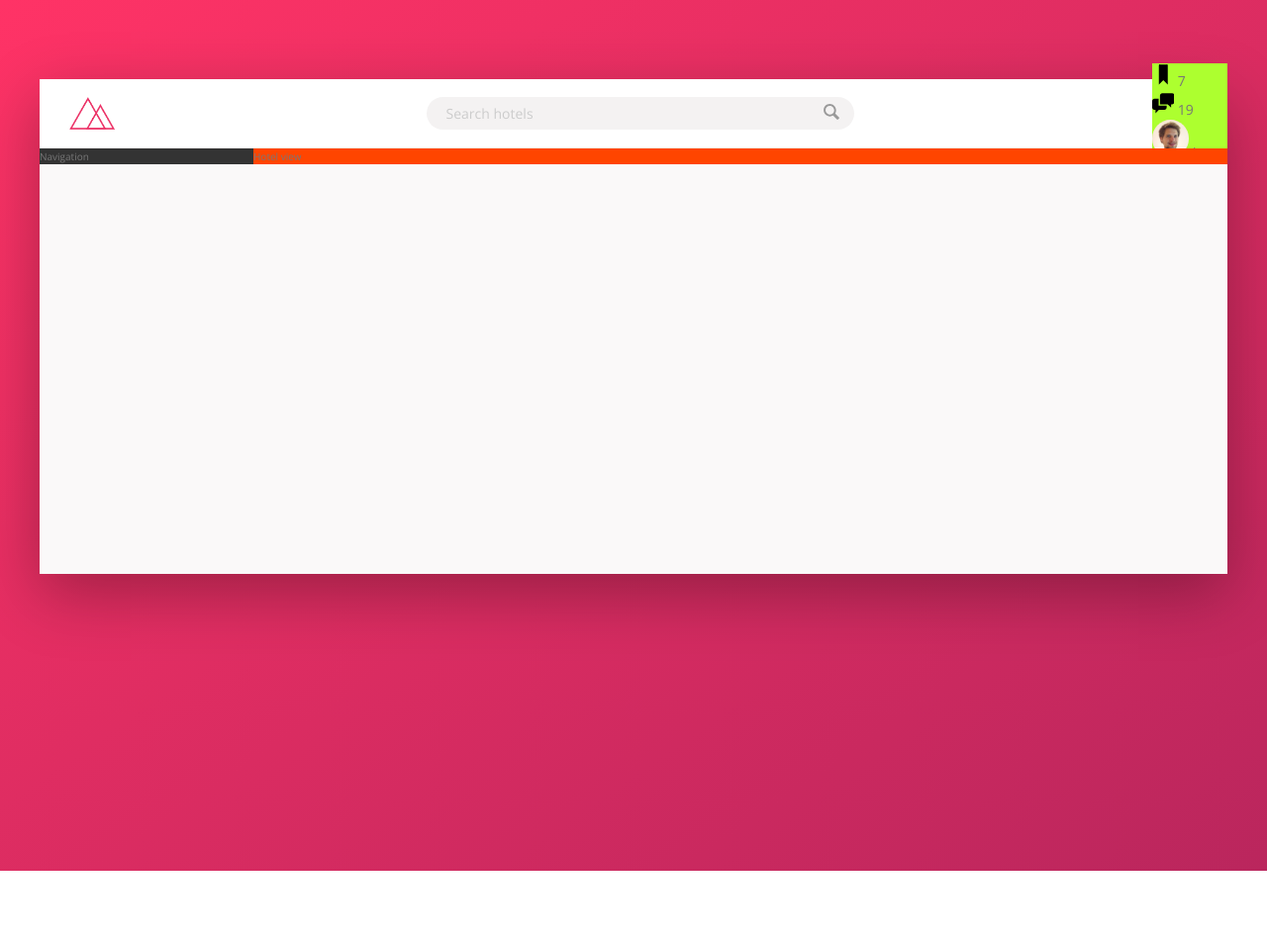
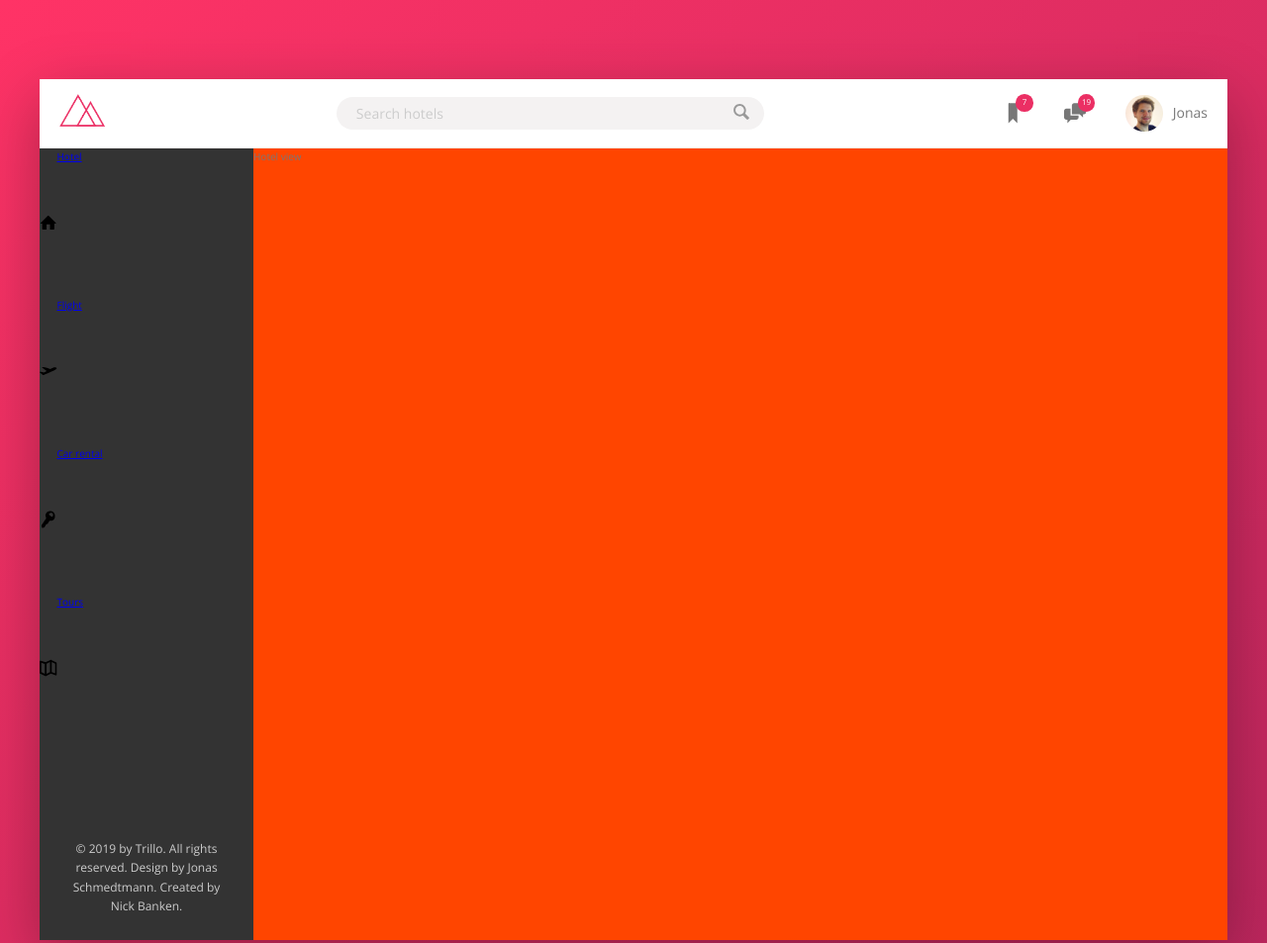
Before and after one commit to NickBanken/Trillo, a website: page index.html in a window 1280 px wide. Shown: the top 953 px of the page at 99% size. Before the commit the page ends 880 px from the top, so only its background shows below. Drawn offline with nearby package versions, Linux system fonts and the light colour scheme.

Commit message:
finished the header

```diff
--- a/index.html
+++ b/index.html
@@ -15,7 +15,9 @@
 <body>
     <div class="container">
         <header class="header">
-            <img src="img/logo.png" alt="trillo logo" class="logo">
+            <a href="https://www.youtube.com" target="__blank">
+                <img src="img/logo.png" alt="trillo logo" class="logo">
+            </a>
 
             <form action="#" class="search">
                 <input type="text" class="search__input" placeholder="Search hotels">
@@ -25,21 +27,21 @@
                     </svg>
                 </button>
             </form>
-            <nav class="user-nav">
-                <div class="user-nav__icon-box">
-                    <svg class="user-nav__icon">
+            <nav class="user--nav">
+                <div class="user--nav__icon-box">
+                    <svg class="user--nav__icon">
                         <use xlink:href="img/sprite.svg#icon-bookmark"></use>
                     </svg>
-                    <span class="user-nav__notification">7</span>
+                    <span class="user--nav__notification">7</span>
                 </div>
-                <div class="user-nav__icon-box">
-                    <svg class="user-nav__icon">
+                <div class="user--nav__icon-box">
+                    <svg class="user--nav__icon">
                         <use xlink:href="img/sprite.svg#icon-chat"></use>
                     </svg>
-                    <span class="user-nav__notification">19</span>
+                    <span class="user--nav__notification">19</span>
                 </div>
-                <div class="user-nav__user">
-                    <img src="img/user.jpg" alt="User Photo" class="user-nav__user-photo">
+                <div class="user--nav__user">
+                    <img src="img/user.jpg" alt="User Photo" class="user--nav__user-photo">
                     <span class="user-nav__username">Jonas</span>
                 </div>
             </nav>
@@ -48,8 +50,52 @@
 
         <div class="content">
             <nav class="sidebar">
-                Navigation
+                <ul class="side--nav">
+                    <li class="side--nav__item">
+                        <a href="#" class="side--nav__link">
+                            <svg class="side--nav__icon">
+                                <use xlink:href="img/sprite.svg#icon-home"></use>
+                            </svg>
+                            <span>Hotel</span>
+                        </a>
+                    </li>
+
+                    <li class="side--nav__item">
+                        <a href="#" class="side--nav__link">
+                            <svg class="side--nav__icon">
+                                <use xlink:href="img/sprite.svg#icon-aircraft-take-off"></use>
+                            </svg>
+                            <span>Flight</span>
+                        </a>
+                    </li>
+
+                    <li class="side--nav__item">
+                        <a href="#" class="side--nav__link">
+                            <svg class="side--nav__icon">
+                                <use xlink:href="img/sprite.svg#icon-key"></use>
+                            </svg>
+                            <span>Car rental</span>
+                        </a>
+                    </li>
+
+                    <li class="side--nav__item">
+                        <a href="#" class="side--nav__link">
+                            <svg class="side--nav__icon">
+                                <use xlink:href="img/sprite.svg#icon-map"></use>
+                            </svg>
+                            <span>Tours</span>
+                        </a>
+                    </li>
+                </ul>
+
+                <div class="legal">
+                    &copy; 2019 by Trillo. All rights reserved. Design by <span>Jonas Schmedtmann</span>. Created by
+                    <span>Nick Banken.</span>
+                </div>
             </nav>
+
+
+
             <main class="hotel-view">
                 Hotel view
             </main>
--- a/sass/_component.scss
+++ b/sass/_component.scss
@@ -3,7 +3,7 @@
 
 .logo{
     height:3.25rem;
-    margin-left: 3rem;
+    margin-left: 2rem;
 }
 
 
@@ -71,30 +71,56 @@
 ////////////////////////////////////////////////
 //User nav
 
-.user-nav{
-    background: greenyellow;
+.user--nav{
+    align-self: stretch;
+
+    display: flex;
+    align-items: center;
+
+    & > *{
+        padding: 0 2rem;
+        cursor: pointer;
+        height: 100%;
+        display: flex;
+        align-items: center;
+    }
+
+    & > *:hover{
+        background-color: var(--color-grey-light-2);
+    }
     &__icon-box{
-
+        position: relative;
     }
 
     &__icon{
         height:2.25rem;
         width:2.25rem;
-    }
-
-    &____notification{
+        fill:var(--color-grey-dark-2);
 
     }
 
-    &__user{
+    &__notification{
+        font-size: .8rem;
+        height: 1.75rem;
+        width: 1.75rem;
+        border-radius: 50%;
+        background-color: var(--color-primary);
+        color:#fff;
 
+        position: absolute;
+        top:1.5rem;
+        right:1.1rem;
 
+        display: flex;
+        justify-content: center;
+        align-items: center;
     }
 
-    &__user-photo{
+     &__user-photo{
         height:3,75rem;
         width: 3.75rem;
         border-radius: 50%;
+        margin-right: 1rem;
     }
 
     &__username{
@@ -102,3 +128,34 @@
     }
 
 }
+
+
+
+/////////////////***********///////////////////////////////
+//Side nav
+
+.side--nav{
+
+    &__item{
+        display: flex;
+    }
+
+    &__link{
+        display: flex;
+    }
+
+    &__icon{
+        width: 1.75rem;
+        height: 1.75;;
+    }
+}
+
+/////////////////***********///////////////////////////////
+//Legal text
+
+.legal{
+    font-size: 1.2rem;
+    color:var(--color-grey-light-4);
+    text-align: center;
+    padding:2.5rem;
+}
--- a/sass/_layout.scss
+++ b/sass/_layout.scss
@@ -26,11 +26,15 @@
     background-color:var(--color-grey-dark-1);
 
     flex: 0 0 18%;
+    display: flex;
+    flex-direction: column;
+    justify-content: space-between;
 }
 
 .hotel-view{
     background-color:#fff;
     background-color: orangered;
+    height: 80rem;
 
     flex: 1;
 }
```
Also changed, not shown: css/style.css.
